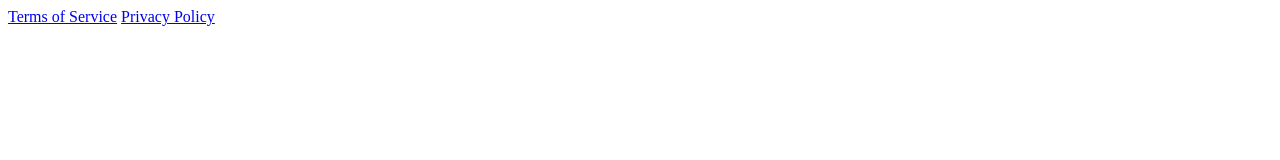
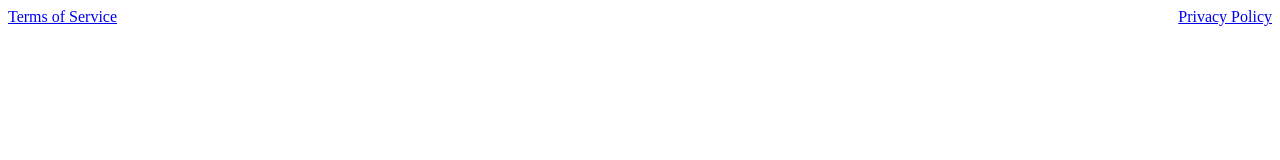
Before and after one commit to Jupiter-DiscordBot/Jupiter-DiscordBot.github.io, a plain HTML site: page index.html in a window 1280 px wide. Drawn offline with Linux system fonts and the light colour scheme.

Commit message:
Update index.html

```diff
--- a/index.html
+++ b/index.html
@@ -1,6 +1,12 @@
 <html>
 <head>
   <title>Jupiter Bot</title>
+  <style>
+    body {
+      display: flex;
+      justify-content: space-between;
+    }
+  </style>
 </head>
 <body>
   <a href="./tos">Terms of Service</a>
```
